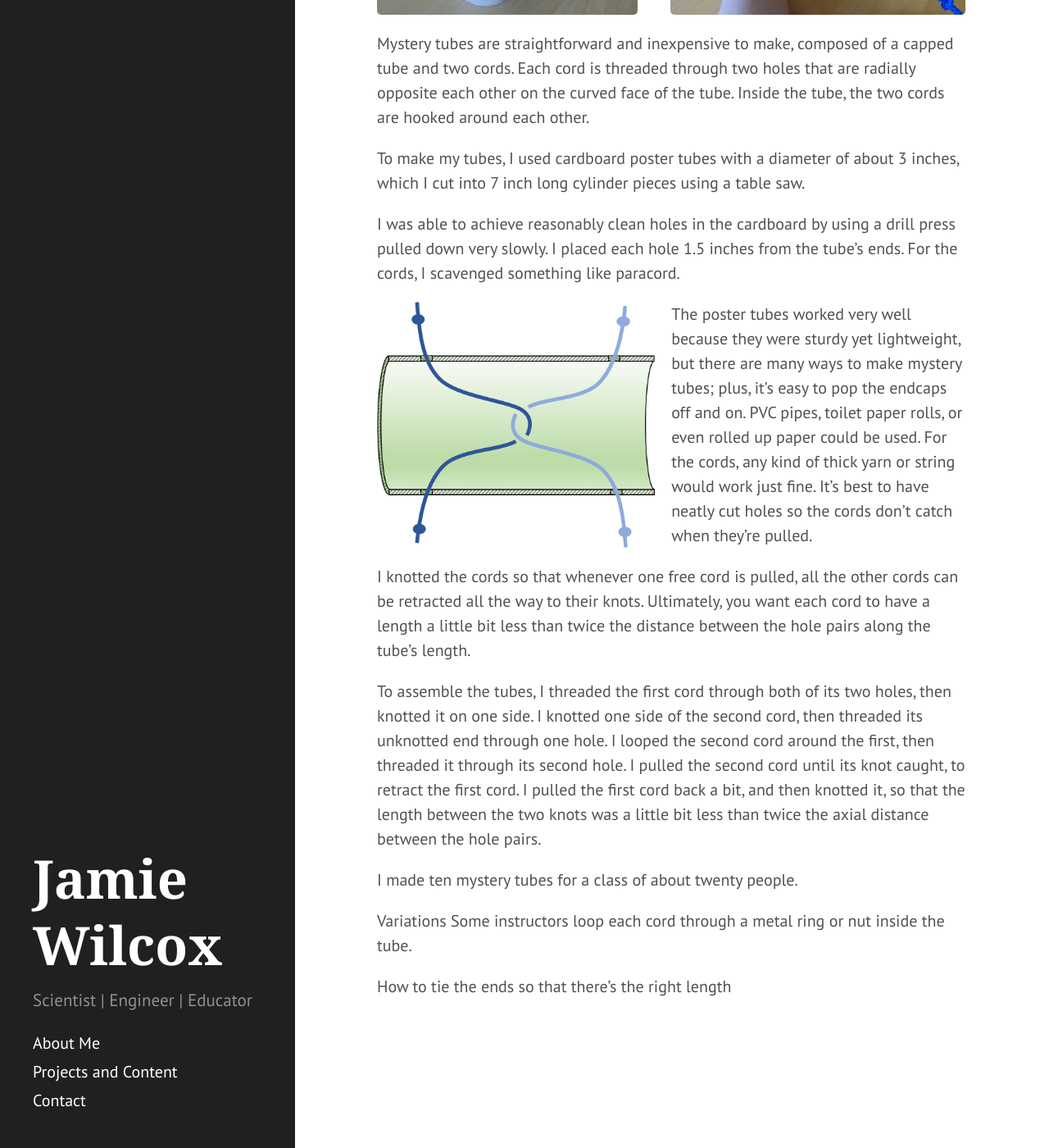
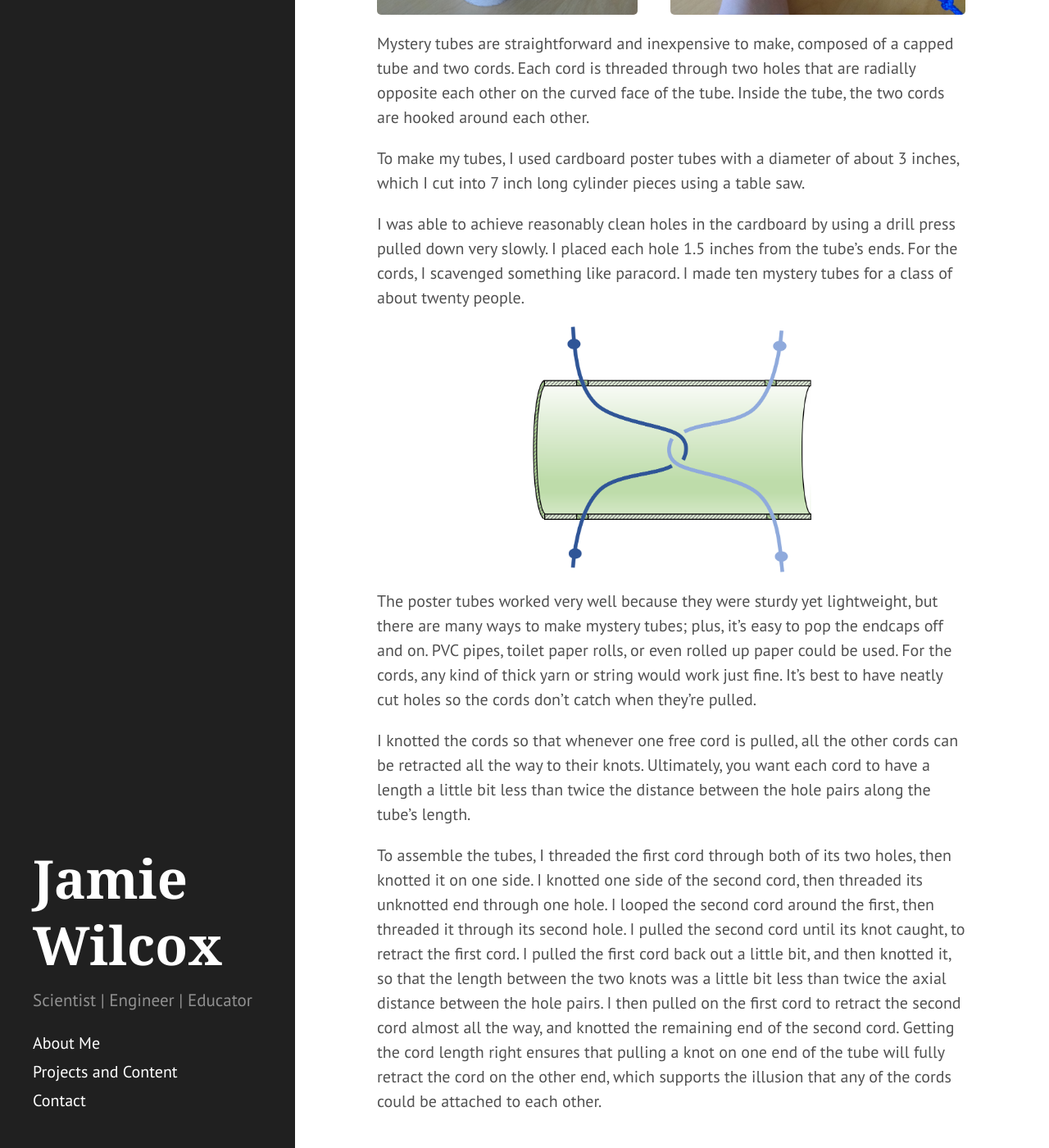
Before and after one commit to yellowcrayon/yellowcrayon.github.io, a Jekyll site: the page built from _posts/2017-07-13-mysterytubesrevealed.md, in a window 1280 px wide and 1400 px high, scrolled down 420 px. Shown: the whole window at 82% size. Built offline with Jekyll 4.4.1, drawn with Linux system fonts in a browser that asks for light colours.

Commit message:
I finished the Mystery Tubes Revealed page

```diff
--- a/_posts/2017-07-13-mysterytubesrevealed.md
+++ b/_posts/2017-07-13-mysterytubesrevealed.md
@@ -18,22 +18,21 @@ Mystery tubes are straightforward and inexpensive to make, composed of a capped
 
 To make my tubes, I used cardboard poster tubes with a diameter of about 3 inches, which I cut into 7 inch long cylinder pieces using a table saw.
 
-I was able to achieve reasonably clean holes in the cardboard by using a drill press pulled down very slowly. I placed each hole 1.5 inches from the tube's ends. For the cords, I scavenged something like paracord.
+I was able to achieve reasonably clean holes in the cardboard by using a drill press pulled down very slowly. I placed each hole 1.5 inches from the tube's ends. For the cords, I scavenged something like paracord. I made ten mystery tubes for a class of about twenty people.
 
-<img src="/images/MysteryTubeCartoon2.png" height="300" align="left" style="margin-right: 20px"/>
+<!--<img src="/images/MysteryTubeCartoon2.png" height="300" align="left" style="margin-right: 20px"/>-->
+<img class = "LRUDCentered" src="/images/MysteryTubeCartoon2.png" height="300" align="middle"/>
 
 The poster tubes worked very well because they were sturdy yet lightweight, but there are many ways to make mystery tubes; plus, it's easy to pop the endcaps off and on. PVC pipes, toilet paper rolls, or even rolled up paper could be used. For the cords, any kind of thick yarn or string would work just fine. It's best to have neatly cut holes so the cords don't catch when they're pulled.
 
 I knotted the cords so that whenever one free cord is pulled, all the other cords can be retracted all the way to their knots. Ultimately, you want each cord to have a length a little bit less than twice the distance between the hole pairs along the tube's length.
 
-To assemble the tubes, I threaded the first cord through both of its two holes, then knotted it on one side. I knotted one side of the second cord, then threaded its unknotted end through one hole. I looped the second cord around the first, then threaded it through its second hole. I pulled the second cord until its knot caught, to retract the first cord. I pulled the first cord back a bit, and then knotted it, so that the length between the two knots was a little bit less than twice the axial distance between the hole pairs.
-
-I made ten mystery tubes for a class of about twenty people.
-
-Variations
-Some instructors loop each cord through a metal ring or nut inside the tube.
+To assemble the tubes, I threaded the first cord through both of its two holes, then knotted it on one side. I knotted one side of the second cord, then threaded its unknotted end through one hole. I looped the second cord around the first, then threaded it through its second hole. I pulled the second cord until its knot caught, to retract the first cord. I pulled the first cord back out a little bit, and then knotted it, so that the length between the two knots was a little bit less than twice the axial distance between the hole pairs. I then pulled on the first cord to retract the second cord almost all the way, and knotted the remaining end of the second cord. Getting the cord length right ensures that pulling a knot on one end of the tube will fully retract the cord on the other end, which supports the illusion that any of the cords could be attached to each other.
 
 
 
-
+<!--
+Variations
+Some instructors loop each cord through a metal ring or nut inside the tube.
 How to tie the ends so that there's the right length
+-->
```
